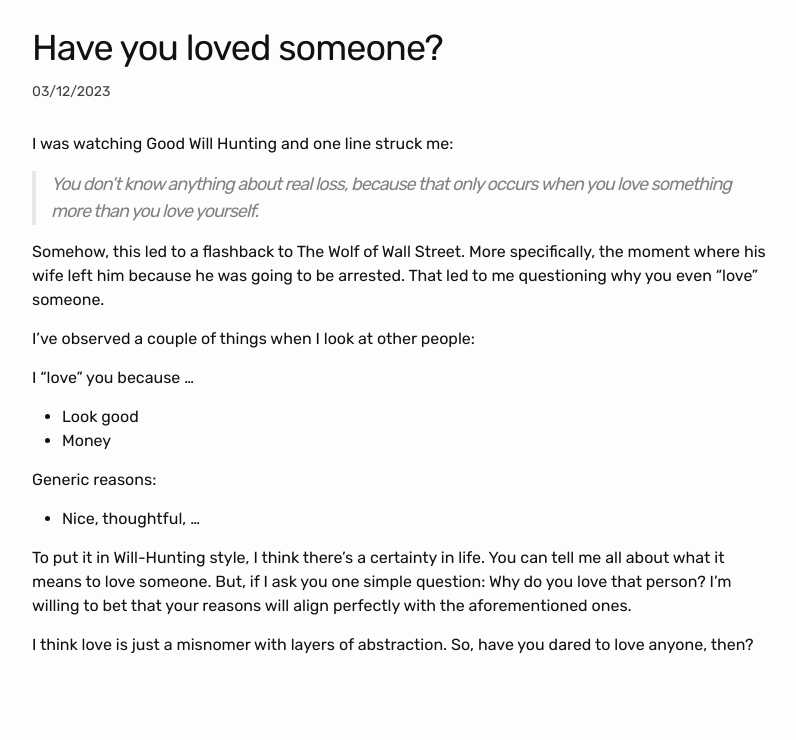
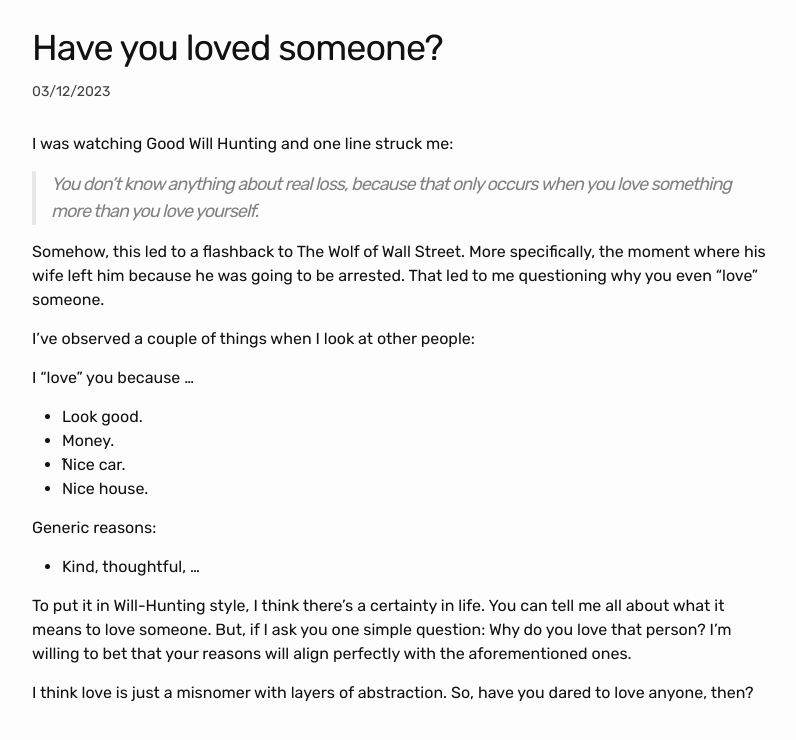
Before and after one commit to jainnimish/jainnimish.github.io, a Jekyll site: the page built from _posts/2023-12-03-have-you-loved-someone.md, in a window 1280 px wide. Shown: the top 740 px of the page, without its empty margins (238-1034 px from the left). Built offline with Jekyll 4.4.1, drawn with Linux system fonts in a browser that asks for light colours.

Commit message:
Updated have you loved someone post

```diff
--- a/_posts/2023-12-03-have-you-loved-someone.md
+++ b/_posts/2023-12-03-have-you-loved-someone.md
@@ -11,11 +11,13 @@ Somehow, this led to a flashback to The Wolf of Wall Street. More specifically,
 I've observed a couple of things when I look at other people:
 
 I "love" you because ...
-- Look good
-- Money
+- Look good.
+- Money.
+- ̃Nice car.
+- Nice house.
 
 Generic reasons:
-- Nice, thoughtful, ...
+- Kind, thoughtful, ...
 
 To put it in Will-Hunting style, I think there's a certainty in life. You can tell me all about what it means to love someone. But, if I ask you one simple question: Why do you love that person? I'm willing to bet that your reasons will align perfectly with the aforementioned ones.
 
```
